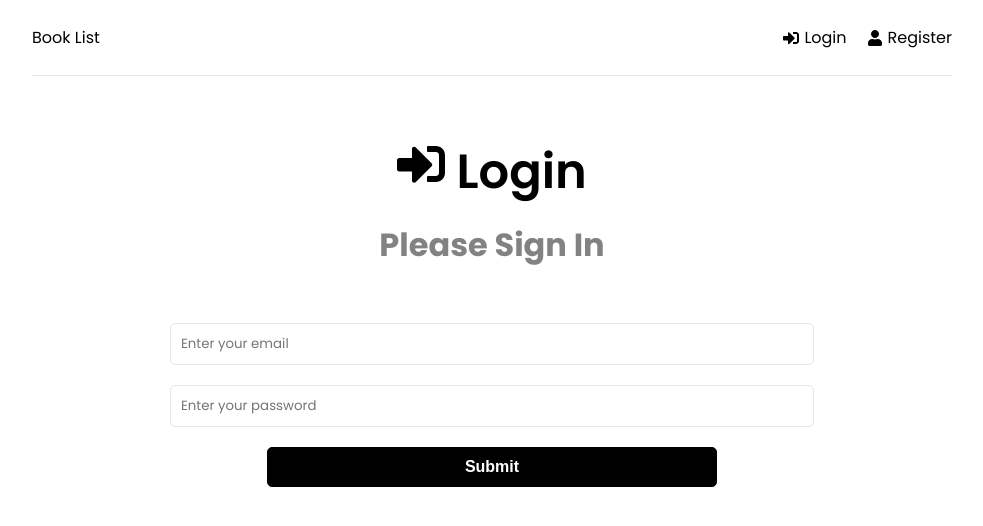
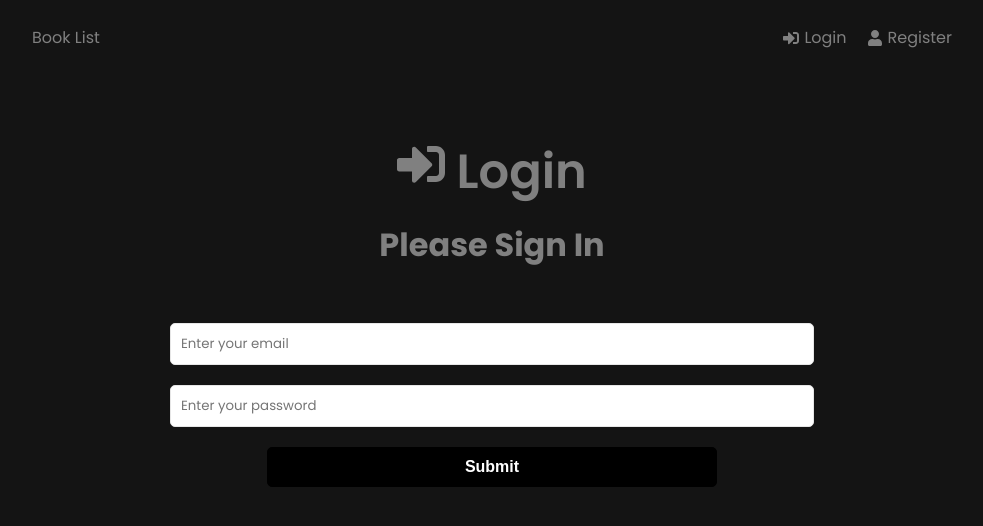
Before and after one commit to SavrajC/CRUD_Book_List, a React (Create React App) app in the folder frontend/: page /login in a window 1280 px wide. Shown: the top 526 px of the page, without its empty margins (148-1131 px from the left). Built offline with nearby package versions, Linux system fonts and the light colour scheme.

Commit message:
feat: color scheme changed to black/grey and basic Readme added

```diff
--- a/frontend/src/index.css
+++ b/frontend/src/index.css
@@ -9,11 +9,12 @@
 body {
   font-family: "Poppins", sans-serif;
   height: 100vh;
+  background-color: #141414;
 }
 
 a {
   text-decoration: none;
-  color: #000;
+  color: grey;
 }
 
 p {
@@ -48,7 +49,7 @@ h3 {
   justify-content: space-between;
   align-items: center;
   padding: 20px 0;
-  border-bottom: 1px solid #e6e6e6;
+  border-bottom: 1px solid #141414;
   margin-bottom: 60px;
 }
 
@@ -80,10 +81,12 @@ h3 {
   font-weight: 700;
   margin-bottom: 50px;
   padding: 0 20px;
+  background-color: #141414;
+  color: grey;
 }
 
 .heading p {
-  color: #828282;
+  color: grey;
 }
 
 .books {
@@ -93,7 +96,7 @@ h3 {
 }
 
 .book {
-  background-color: #f4f4f4;
+  background-color: grey;
   margin: 10px 0;
   padding: 20px 0 10px;
   position: relative;
@@ -112,6 +115,7 @@ h3 {
 .content {
   width: 70%;
   margin: 0 auto;
+  background-color: #141414;
 }
 
 .form-group {
@@ -207,6 +211,7 @@ h3 {
 
   .heading h1 {
     font-size: 2rem;
+    color: grey;
   }
 
   .heading p {
```
Also changed, not shown: 1 other file (tests, documents, lock files or other folders).
